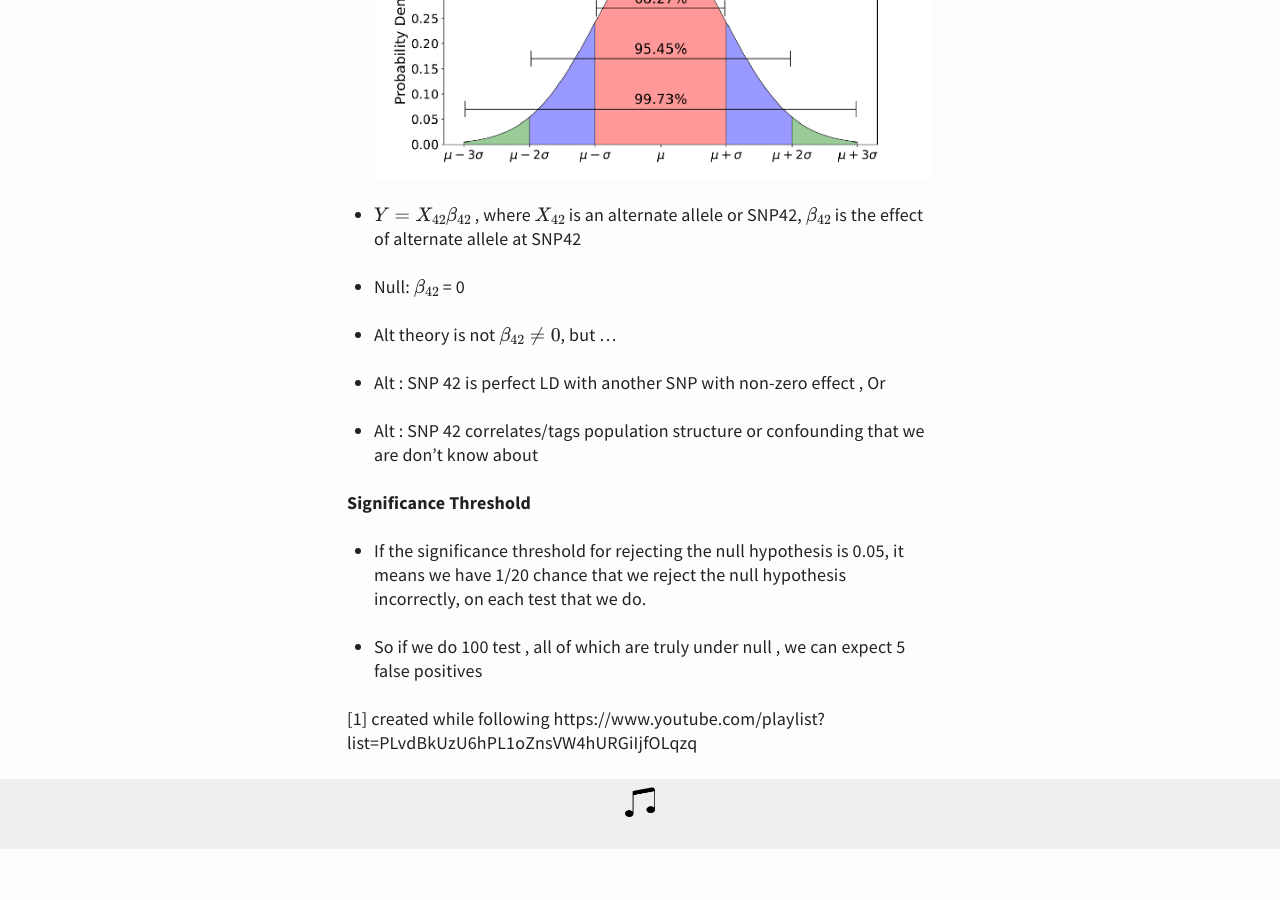
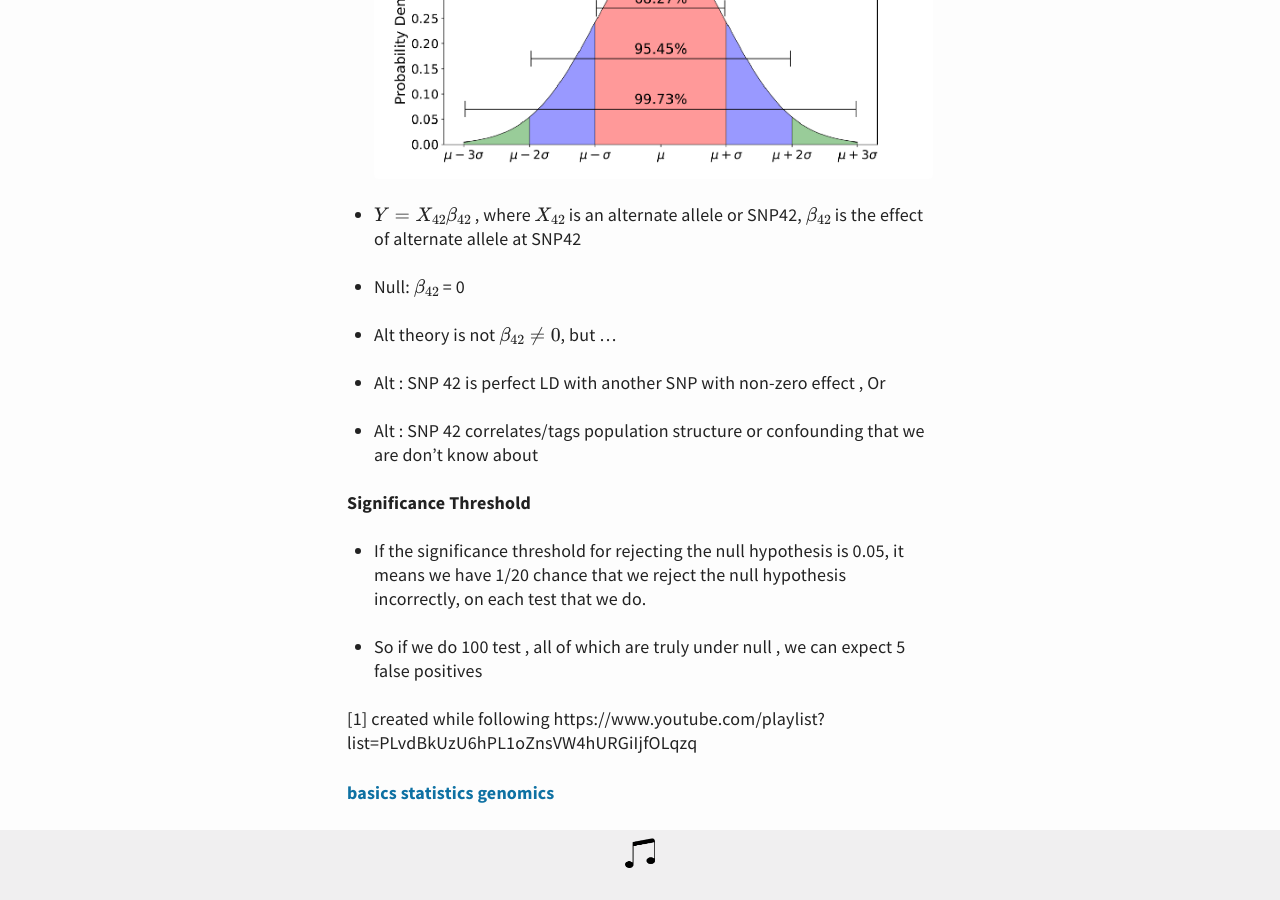
Before and after one commit to webhash/webhash.github.io, a Jekyll site: the page built from _posts/2020-11-28-basics-of-stats-for-genomics.md, in a window 1280 px wide and 900 px high, scrolled down 1847 px. Built offline with Jekyll 4.4.1, drawn with Linux system fonts in a browser that asks for light colours; formulas are drawn with MathJax 3; before the commit the page ends 2696 px from its top, so only the background shows below that.

Commit message:
Update post.html

```diff
--- a/_layouts/post.html
+++ b/_layouts/post.html
@@ -7,5 +7,8 @@ layout: default
 	<div class="content">
 		{{ content }}
 	</div>
+	{% for tag in page.tags %}
+    		<a href="/tags/{{ tag }}/">{{ tag }}</a>
+    	{% endfor %}
 
 </article>
```
